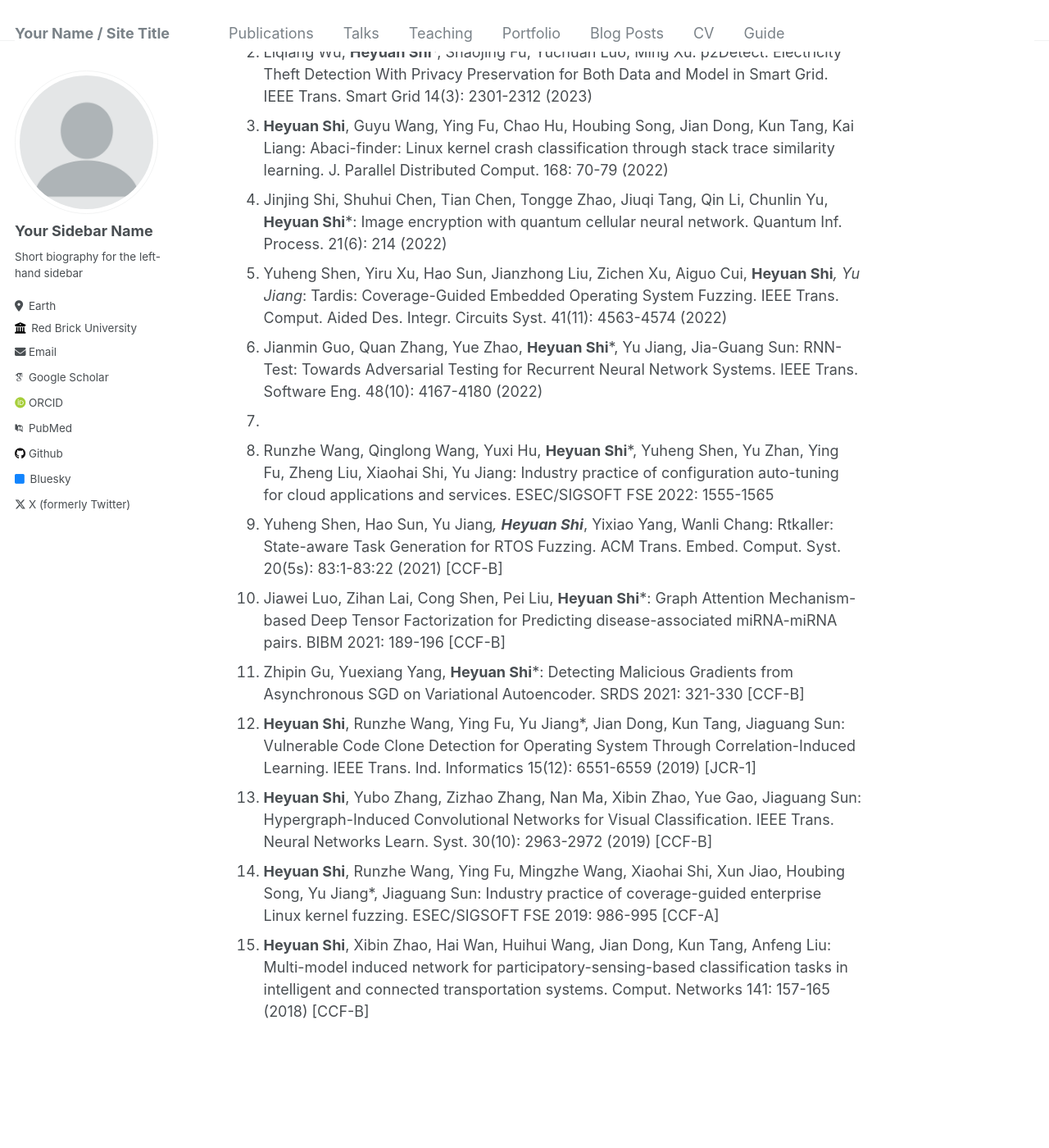
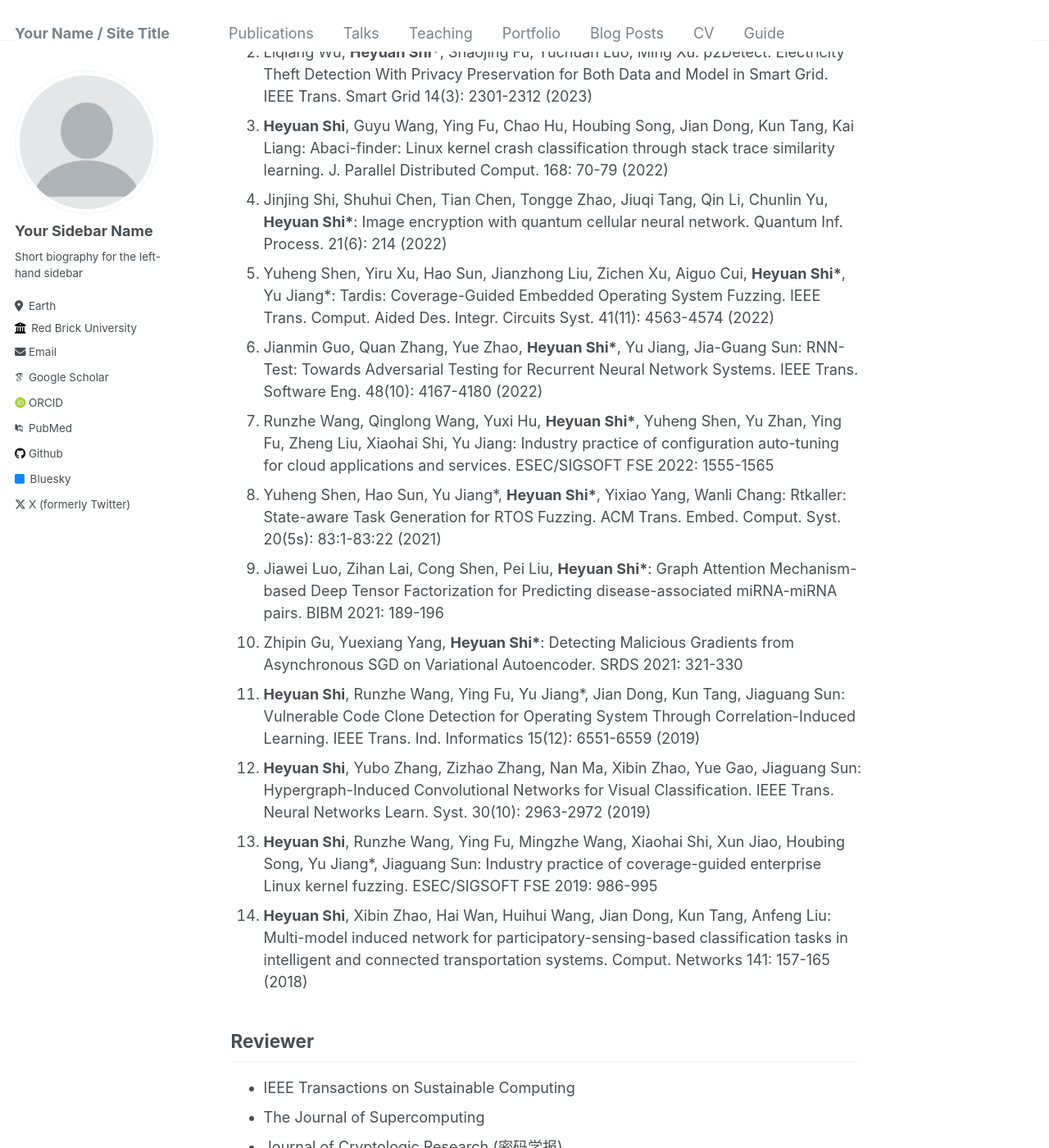
Before and after one commit to shiheyuan/shiheyuan.github.io, a Jekyll site: the page built from _pages/about.md, in a window 1280 px wide and 1400 px high, scrolled down 555 px. Shown: the whole window at 82% size. Built offline with Jekyll 4.4.1, drawn with Linux system fonts in a browser that asks for light colours; some web fonts are replaced; some of the changed text lies outside the part shown.

Commit message:
Update about.md

```diff
--- a/_pages/about.md
+++ b/_pages/about.md
@@ -15,32 +15,26 @@ Heyuan Shi received the B.S. degree in School of Information Science and Enginee
 
 ## Publication
 
-1. Yu Zhan, Ying Fu, Liang Huang, Jianmin Guo, **Heyuan Shi***, Houbing Song, Chao Hu: Cube-Evo: a query-efficient black box attack on video classification system. IEEE Transactions on Reliability, doi: 10.1109/TR.2023.3261986.
-2. Liqiang Wu, **Heyuan Shi***, Shaojing Fu, Yuchuan Luo, Ming Xu: p2Detect: Electricity Theft Detection With Privacy Preservation for Both Data and Model in Smart Grid. IEEE Trans. Smart Grid 14(3): 2301-2312 (2023)
-3. **Heyuan Shi**, Guyu Wang, Ying Fu, Chao Hu, Houbing Song, Jian Dong, Kun Tang, Kai Liang:
-   Abaci-finder: Linux kernel crash classification through stack trace similarity learning. J. Parallel Distributed Comput. 168: 70-79 (2022)
-4. Jinjing Shi, Shuhui Chen, Tian Chen, Tongge Zhao, Jiuqi Tang, Qin Li, Chunlin Yu, **Heyuan Shi***: Image encryption with quantum cellular neural network. Quantum Inf. Process. 21(6): 214 (2022)
-5. Yuheng Shen, Yiru Xu, Hao Sun, Jianzhong Liu, Zichen Xu, Aiguo Cui, **Heyuan Shi***, Yu Jiang*: Tardis: Coverage-Guided Embedded Operating System Fuzzing. IEEE Trans. Comput. Aided Des. Integr. Circuits Syst. 41(11): 4563-4574 (2022)
-6. Jianmin Guo, Quan Zhang, Yue Zhao, **Heyuan Shi***, Yu Jiang, Jia-Guang Sun: RNN-Test: Towards Adversarial Testing for Recurrent Neural Network Systems. IEEE Trans. Software Eng. 48(10): 4167-4180 (2022)
-7.
-8. Runzhe Wang, Qinglong Wang, Yuxi Hu, **Heyuan Shi***, Yuheng Shen, Yu Zhan, Ying Fu, Zheng Liu, Xiaohai Shi, Yu Jiang: Industry practice of configuration auto-tuning for cloud applications and services. ESEC/SIGSOFT FSE 2022: 1555-1565
-9. Yuheng Shen, Hao Sun, Yu Jiang*, **Heyuan Shi***, Yixiao Yang, Wanli Chang:
-   Rtkaller: State-aware Task Generation for RTOS Fuzzing. ACM Trans. Embed. Comput. Syst. 20(5s): 83:1-83:22 (2021)
-   [CCF-B]
-10.  Jiawei Luo, Zihan Lai, Cong Shen, Pei Liu, **Heyuan Shi***:
-   Graph Attention Mechanism-based Deep Tensor Factorization for Predicting disease-associated miRNA-miRNA pairs. BIBM 2021: 189-196
-   [CCF-B]
-11. Zhipin Gu, Yuexiang Yang, **Heyuan Shi***: Detecting Malicious Gradients from Asynchronous SGD on Variational Autoencoder. SRDS 2021: 321-330
-   [CCF-B]
-12. **Heyuan Shi**, Runzhe Wang, Ying Fu, Yu Jiang*, Jian Dong, Kun Tang, Jiaguang Sun:
-   Vulnerable Code Clone Detection for Operating System Through Correlation-Induced Learning. IEEE Trans. Ind. Informatics 15(12): 6551-6559 (2019)
-   [JCR-1]
-13. **Heyuan Shi**, Yubo Zhang, Zizhao Zhang, Nan Ma, Xibin Zhao, Yue Gao, Jiaguang Sun:
-   Hypergraph-Induced Convolutional Networks for Visual Classification. IEEE Trans. Neural Networks Learn. Syst. 30(10): 2963-2972 (2019)
-   [CCF-B]
-14. **Heyuan Shi**, Runzhe Wang, Ying Fu, Mingzhe Wang, Xiaohai Shi, Xun Jiao, Houbing Song, Yu Jiang*, Jiaguang Sun:
-   Industry practice of coverage-guided enterprise Linux kernel fuzzing. ESEC/SIGSOFT FSE 2019: 986-995
-   [CCF-A]
-15. **Heyuan Shi**, Xibin Zhao, Hai Wan, Huihui Wang, Jian Dong, Kun Tang, Anfeng Liu:
-   Multi-model induced network for participatory-sensing-based classification tasks in intelligent and connected transportation systems. Comput. Networks 141: 157-165 (2018)
-   [CCF-B]
+1. Yu Zhan, Ying Fu, Liang Huang, Jianmin Guo, **Heyuan Shi\***, Houbing Song, Chao Hu: Cube-Evo: a query-efficient black box attack on video classification system. IEEE Transactions on Reliability, doi: 10.1109/TR.2023.3261986.
+2. Liqiang Wu, **Heyuan Shi\***, Shaojing Fu, Yuchuan Luo, Ming Xu: p2Detect: Electricity Theft Detection With Privacy Preservation for Both Data and Model in Smart Grid. IEEE Trans. Smart Grid 14(3): 2301-2312 (2023)
+3. **Heyuan Shi**, Guyu Wang, Ying Fu, Chao Hu, Houbing Song, Jian Dong, Kun Tang, Kai Liang: Abaci-finder: Linux kernel crash classification through stack trace similarity learning. J. Parallel Distributed Comput. 168: 70-79 (2022)
+4. Jinjing Shi, Shuhui Chen, Tian Chen, Tongge Zhao, Jiuqi Tang, Qin Li, Chunlin Yu, **Heyuan Shi\***: Image encryption with quantum cellular neural network. Quantum Inf. Process. 21(6): 214 (2022)
+5. Yuheng Shen, Yiru Xu, Hao Sun, Jianzhong Liu, Zichen Xu, Aiguo Cui, **Heyuan Shi\***, Yu Jiang\*: Tardis: Coverage-Guided Embedded Operating System Fuzzing. IEEE Trans. Comput. Aided Des. Integr. Circuits Syst. 41(11): 4563-4574 (2022)
+6. Jianmin Guo, Quan Zhang, Yue Zhao, **Heyuan Shi\***, Yu Jiang, Jia-Guang Sun: RNN-Test: Towards Adversarial Testing for Recurrent Neural Network Systems. IEEE Trans. Software Eng. 48(10): 4167-4180 (2022)
+7. Runzhe Wang, Qinglong Wang, Yuxi Hu, **Heyuan Shi\***, Yuheng Shen, Yu Zhan, Ying Fu, Zheng Liu, Xiaohai Shi, Yu Jiang: Industry practice of configuration auto-tuning for cloud applications and services. ESEC/SIGSOFT FSE 2022: 1555-1565
+8. Yuheng Shen, Hao Sun, Yu Jiang\*, **Heyuan Shi\***, Yixiao Yang, Wanli Chang: Rtkaller: State-aware Task Generation for RTOS Fuzzing. ACM Trans. Embed. Comput. Syst. 20(5s): 83:1-83:22 (2021)
+9. Jiawei Luo, Zihan Lai, Cong Shen, Pei Liu, **Heyuan Shi\***: Graph Attention Mechanism-based Deep Tensor Factorization for Predicting disease-associated miRNA-miRNA pairs. BIBM 2021: 189-196
+10. Zhipin Gu, Yuexiang Yang, **Heyuan Shi\***: Detecting Malicious Gradients from Asynchronous SGD on Variational Autoencoder. SRDS 2021: 321-330
+11. **Heyuan Shi**, Runzhe Wang, Ying Fu, Yu Jiang\*, Jian Dong, Kun Tang, Jiaguang Sun: Vulnerable Code Clone Detection for Operating System Through Correlation-Induced Learning. IEEE Trans. Ind. Informatics 15(12): 6551-6559 (2019)
+12. **Heyuan Shi**, Yubo Zhang, Zizhao Zhang, Nan Ma, Xibin Zhao, Yue Gao, Jiaguang Sun: Hypergraph-Induced Convolutional Networks for Visual Classification. IEEE Trans. Neural Networks Learn. Syst. 30(10): 2963-2972 (2019)
+13. **Heyuan Shi**, Runzhe Wang, Ying Fu, Mingzhe Wang, Xiaohai Shi, Xun Jiao, Houbing Song, Yu Jiang\*, Jiaguang Sun: Industry practice of coverage-guided enterprise Linux kernel fuzzing. ESEC/SIGSOFT FSE 2019: 986-995
+14. **Heyuan Shi**, Xibin Zhao, Hai Wan, Huihui Wang, Jian Dong, Kun Tang, Anfeng Liu:
+    Multi-model induced network for participatory-sensing-based classification tasks in intelligent and connected transportation systems. Comput. Networks 141: 157-165 (2018)
+
+## Reviewer
+
+- IEEE Transactions on Sustainable Computing
+- The Journal of Supercomputing
+- Journal of Cryptologic Research (密码学报)
+- IEEE Transactions on Neural Networks and Learning Systems
+- Big Data Mining and Analytics
```
